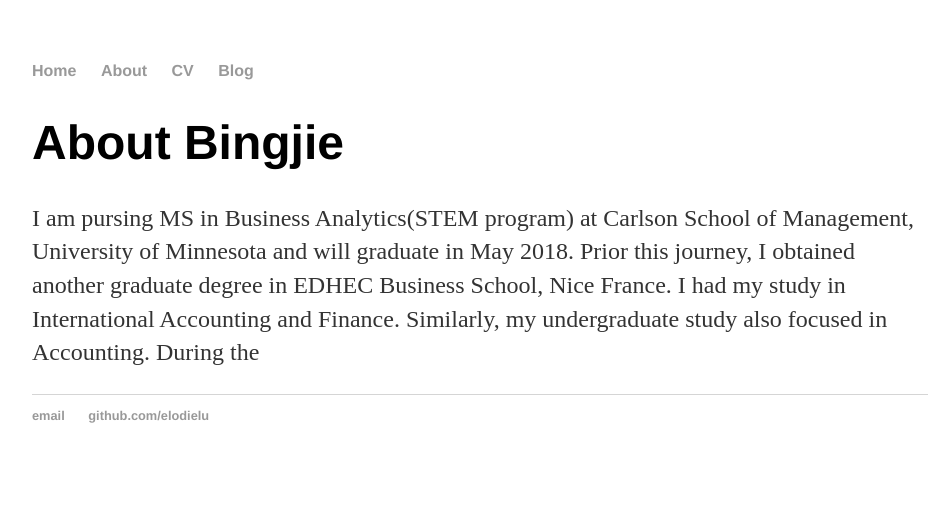
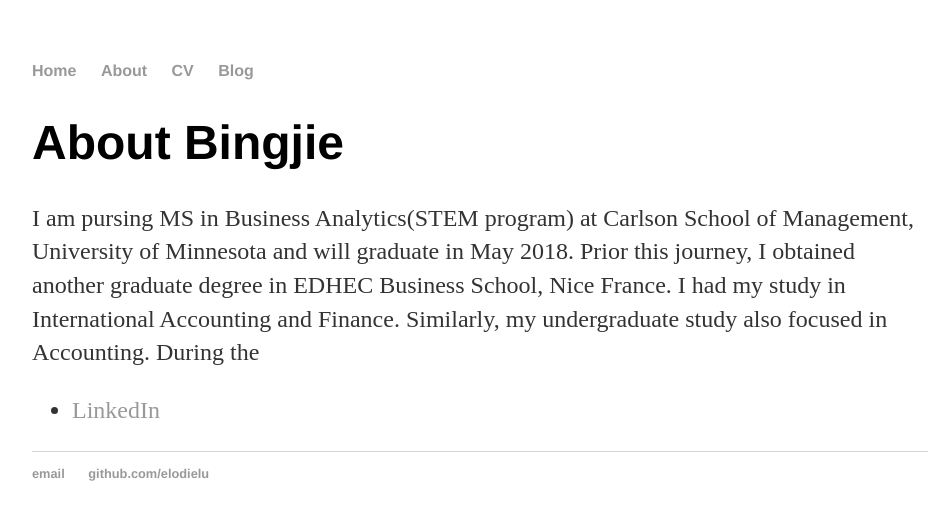
Before and after one commit to elodielu/elodielu.github.io, a Jekyll site: the page built from about/index.html, in a window 1280 px wide. Shown: the top 520 px of the page, without its empty margins (160-1104 px from the left). Built offline with Jekyll 4.4.1, drawn with Linux system fonts in a browser that asks for light colours.

Commit message:
Update index.html

```diff
--- a/about/index.html
+++ b/about/index.html
@@ -7,4 +7,8 @@
 			<h1>About Bingjie</h1>
 			<p>I am pursing MS in Business Analytics(STEM program) at Carlson School of Management, University of Minnesota and will graduate in May 2018. Prior this journey, I obtained another graduate degree in EDHEC Business School, Nice France. I had my study in International Accounting and Finance. Similarly, my undergraduate study also focused in Accounting. During the </p>
 
+			<ul class="contacts">
+				<li><a href="https://www.linkedin.com/in/bingjie-lu/">LinkedIn</a></li>
+				</ul>
+
 		</div>
```
